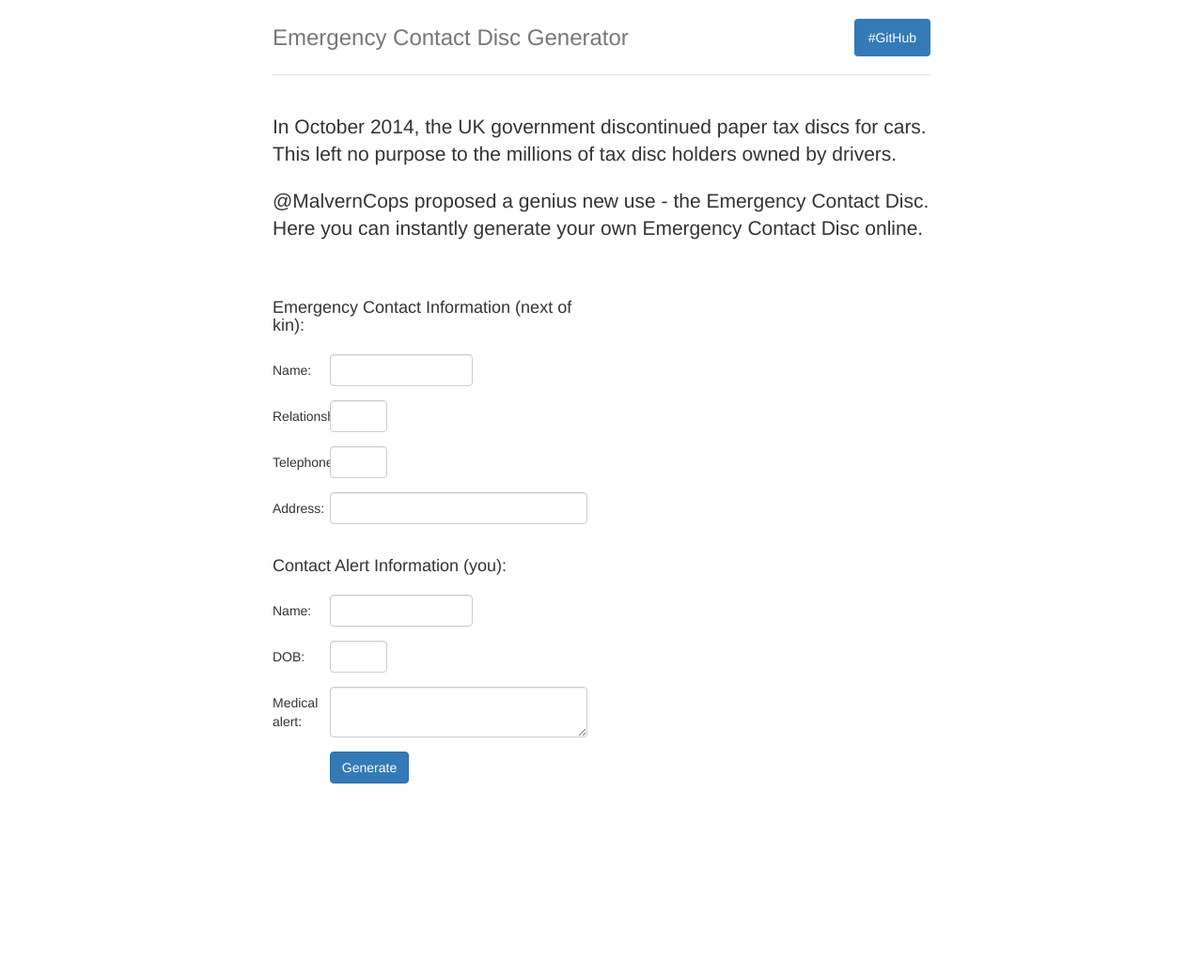
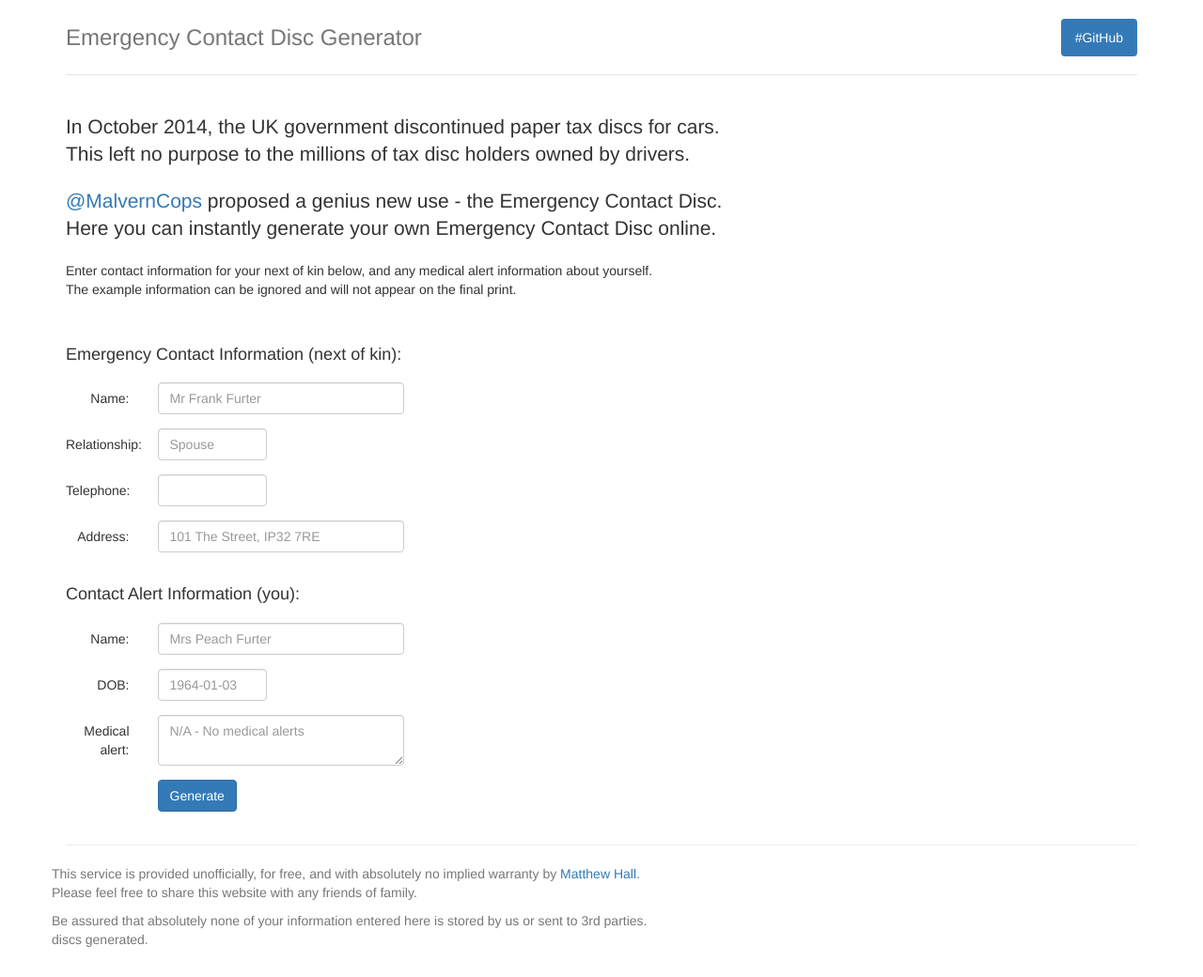
Before and after one commit to wallyhall/emergencycontactdisc, a PHP site: page / in a window 1280 px wide. Shown: the whole page at 94% size. Before the commit the page ends 834 px from the top, so only its background shows below. Run offline with PHP 8.4, Linux system fonts and the light colour scheme; some libraries are stand-ins or nearby versions.

Commit message:
Various improvements
First attempt at integration of share & like buttons.
Corrected size of disc to fit in more holders.
Added hit counter.
Added note about data protection.

```diff
--- a/custom.css
+++ b/custom.css
@@ -8,6 +8,10 @@ legend {
 label {
 	color: rgb(51, 51, 51);
 	font-weight: inherit;
+}
+
+.fb-like {
+	top: -5px;
 }
 
 /* *****************************************************************************
@@ -47,12 +51,6 @@ body {
   border-top: 1px solid #e5e5e5;
 }
 
-/* Customize container */
-@media (min-width: 768px) {
-  .container {
-    max-width: 730px;
-  }
-}
 .container-narrow > hr {
   margin: 30px 0;
 }
--- a/index.php
+++ b/index.php
@@ -13,6 +13,8 @@
         <link rel="stylesheet" href="custom.css" />
 	</head>
 	<body>
+		<div id="fb-root"></div>
+
 		<div class="container">
 			<div class="header">
 				<ul class="nav nav-pills pull-right">
@@ -24,8 +26,12 @@
 			<div class="row marketing">
 				<p class="lead">In October 2014, the UK government discontinued paper tax discs for cars.
 				<br />This left no purpose to the millions of tax disc holders owned by drivers.</p>
-				<p class="lead">@MalvernCops proposed a genius new use - the Emergency Contact Disc.
+
+				<p class="lead"><a href="https://twitter.com/MalvernCops">@MalvernCops</a> proposed a genius new use - the Emergency Contact Disc.
 				<br />Here you can instantly generate your own Emergency Contact Disc online.</p>
+
+				<p>Enter contact information for your next of kin below, and any medical alert information about yourself.<br />
+				The example information can be ignored and will not appear on the final print.</p>
 			</div>
 
 			<div class="row">
@@ -37,30 +43,30 @@
 							<legend>Emergency Contact Information (next of kin):</legend>
 
 							<div class="form-group">
-								<label class="col-sm-2 control-label" for="nok[name]" class="sr-only">Name:</label>
+								<label class="col-sm-2 control-label" for="nok[name]">Name:</label>
 								<div class="col-sm-6">
-									<input class="form-control" type="text" name="nok[name]" />
+									<input class="form-control" type="text" id="nok[name]" name="nok[name]" placeholder="Mr Frank Furter" />
 								</div>
 							</div>
 
 							<div class="form-group">
 								<label class="col-sm-2 control-label" for="nok[relation]">Relationship:</label>
 								<div class="col-sm-3">
-									<input class="form-control" type="text" name="nok[relation]" />
+									<input class="form-control" type="text" id="nok[relation]" name="nok[relation]" placeholder="Spouse" />
 								</div>
 							</div>
 
 							<div class="form-group">
 								<label class="col-sm-2 control-label" for="nok[tel]">Telephone:</label>
 								<div class="col-sm-3">
-									<input class="form-control" type="text" name="nok[tel]" />
+									<input class="form-control" type="text" id="nok[tel]" name="nok[tel]" />
 								</div>
 							</div>
 
 							<div class="form-group">
 								<label class="col-sm-2 control-label" for="nok[address]">Address:</label>
-								<div class="col-sm-10">
-									<input class="form-control" type="text" name="nok[address]" />
+								<div class="col-sm-6">
+									<input class="form-control" type="text" id="nok[address]" name="nok[address]" placeholder="101 The Street, IP32 7RE" />
 								</div>
 							</div>
 						</fieldset>
@@ -73,21 +79,21 @@
 							<div class="form-group">
 								<label class="col-sm-2 control-label" for="mai[name]">Name:</label>
 								<div class="col-sm-6">
-									<input class="form-control" type="text" name="mai[name]" />
+									<input class="form-control" type="text" id="mai[name]" name="mai[name]" placeholder="Mrs Peach Furter" />
 								</div>
 							</div>
 
 							<div class="form-group">
 								<label class="col-sm-2 control-label" for="mai[dob]">DOB:</label>
 								<div class="col-sm-3">
-									<input class="form-control" type="text" name="mai[dob]" />
+									<input class="form-control" type="text" id="mai[dob]" name="mai[dob]" placeholder="1964-01-03" />
 								</div>
 							</div>
 
 							<div class="form-group">
 								<label class="col-sm-2 control-label" for="mai[alert]">Medical alert:</label>
-								<div class="col-sm-10">
-									<textarea class="form-control" name="mai[alert]"></textarea>
+								<div class="col-sm-6">
+									<textarea class="form-control" id="mai[alert]" name="mai[alert]" placeholder="N/A - No medical alerts"></textarea>
 								</div>
 							</div>
 						</fieldset>
@@ -100,9 +106,46 @@
 					</form>
 				</div>
 			</div>
+
+			<hr />
+
+<!--			<div class="row text-center">
+				<div class="col-sm-3">
+					<script type="IN/Share" data-url="http://soggysoftware.co.uk/emergencycontactdisc/" data-counter="right"></script>
+				</div>
+				<div class="col-sm-3">
+					<div class="fb-like" data-href="http://soggysoftware.co.uk/emergencycontactdisc" data-layout="button_count" data-action="like" data-show-faces="false" data-share="false"></div>
+				</div>
+				<div class="col-sm-3">
+					<div class="g-plusone" data-size="standard" data-count="true"></div>
+				</div>
+				<div class="col-sm-3">
+					<a href="https://twitter.com/share" class="twitter-share-button" data-url="http://soggysoftware.co.uk/emergencycontactdisc/" data-via="wallyhall">Tweet</a>
+						<script>!function(d,s,id){var js,fjs=d.getElementsByTagName(s)[0],p=/^http:/.test(d.location)?'http':'https';if(!d.getElementById(id)){js=d.createElement(s);js.id=id;js.src=p+'://platform.twitter.com/widgets.js';fjs.parentNode.insertBefore(js,fjs);}}(document, 'script', 'twitter-wjs');</script>
+				</div>
+			</div>-->
+
+			<div class="row">
+				<p class="text-muted">This service is provided unofficially, for free, and with absolutely no implied warranty by <a href="http://soggysoftware.co.uk">Matthew Hall</a>.<br />
+				Please feel free to share this website with any friends of family.</p>
+				<p class="text-muted">Be assured that absolutely none of your information entered here is stored by us or sent to 3rd parties.<br />
+				<?php echo file_get_contents(dirname(__FILE__)."/hits.dat"); ?> discs generated.</p>
+			</div>
 		</div>
 
 	    <script src="//ajax.googleapis.com/ajax/libs/jquery/1.11.1/jquery.min.js"></script>
         <script src="//maxcdn.bootstrapcdn.com/bootstrap/3.2.0/js/bootstrap.min.js"></script>
+
+		<script>(function(d, s, id) {
+		  var js, fjs = d.getElementsByTagName(s)[0];
+		  if (d.getElementById(id)) return;
+		  js = d.createElement(s); js.id = id;
+		  js.src = "//connect.facebook.net/en_GB/sdk.js#xfbml=1&version=v2.0";
+		  fjs.parentNode.insertBefore(js, fjs);
+		}(document, 'script', 'facebook-jssdk'));</script>
+
+		<script src="https://apis.google.com/js/platform.js" async defer></script>
+
+		<script src="//platform.linkedin.com/in.js" type="text/javascript"></script>
     </body>
 </html>
```
Also changed, not shown: generate.php (+54 -39 lines), 1 other file.
